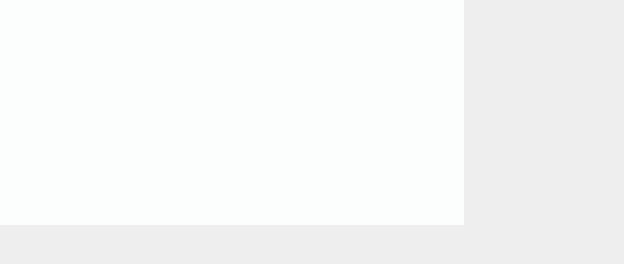
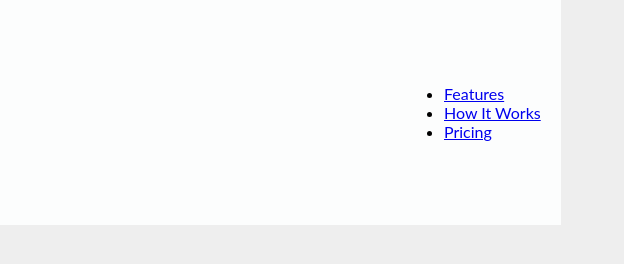
Before and after one commit to MMcClure11/product-landing-page, a plain HTML site: page index.html in a window 1280 px wide. Shown: the full height of the page, 344-968 px from the left. Drawn offline with Linux system fonts and the light colour scheme.

Commit message:
Add nav with links

```diff
--- a/index.html
+++ b/index.html
@@ -14,6 +14,19 @@
           <img id="header-img" src="https://upload.wikimedia.org/wikipedia/commons/5/54/Benning_Violins_Logo_Outline_wBug.jpg"
             alt="Ipsum Lorem Violin Logo">
         </div>
+        <nav id="nav-bar">
+          <ul>
+            <li>
+              <a class="nav-link" href="#features">Features</a>
+            </li>
+            <li>
+              <a class="nav-link" href="#how-it-works">How It Works</a>
+            </li>
+            <li>
+              <a class="nav-link" href="#pricing">Pricing</a>
+            </li>
+          </ul>
+        </nav>
       </header>
     </div>
 
```
